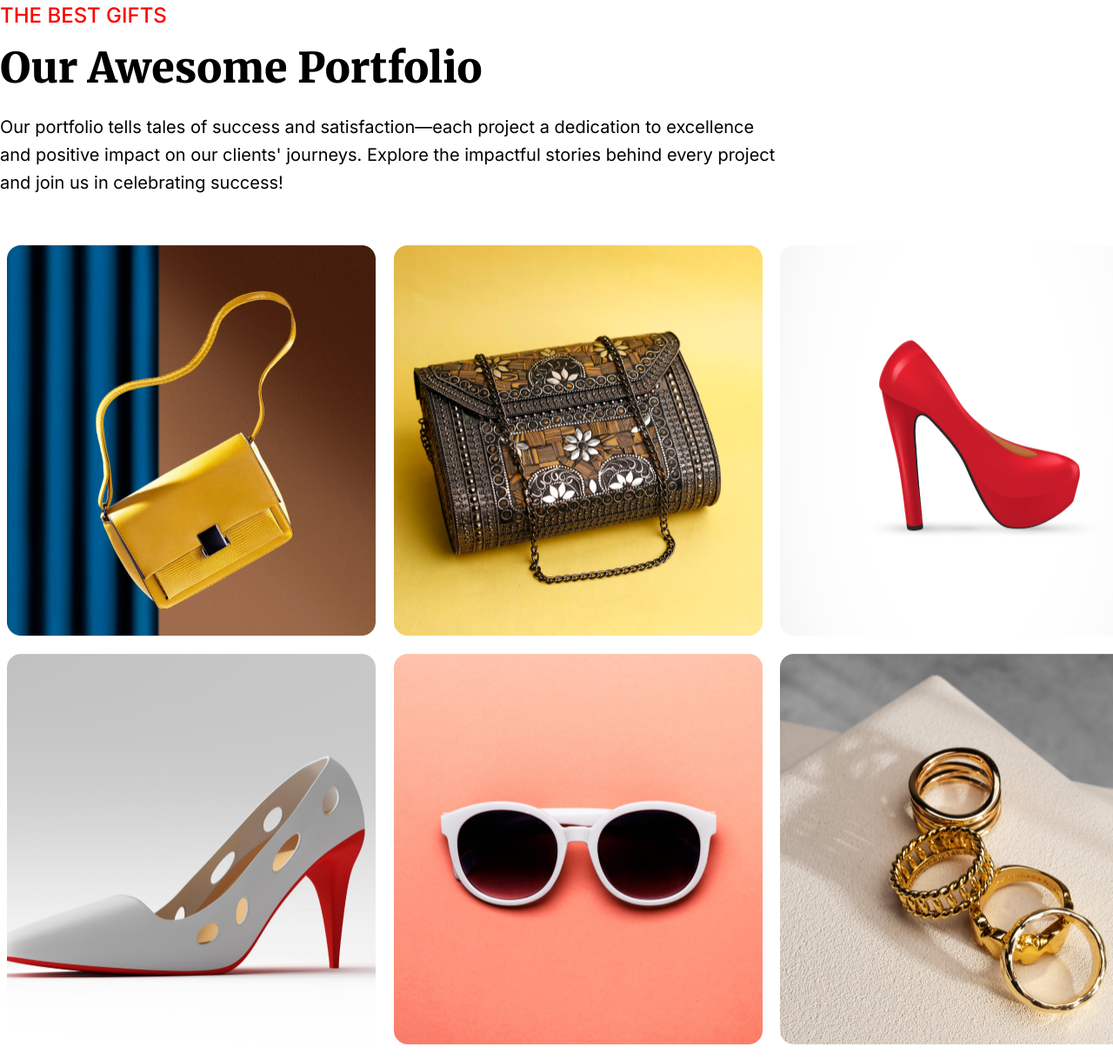
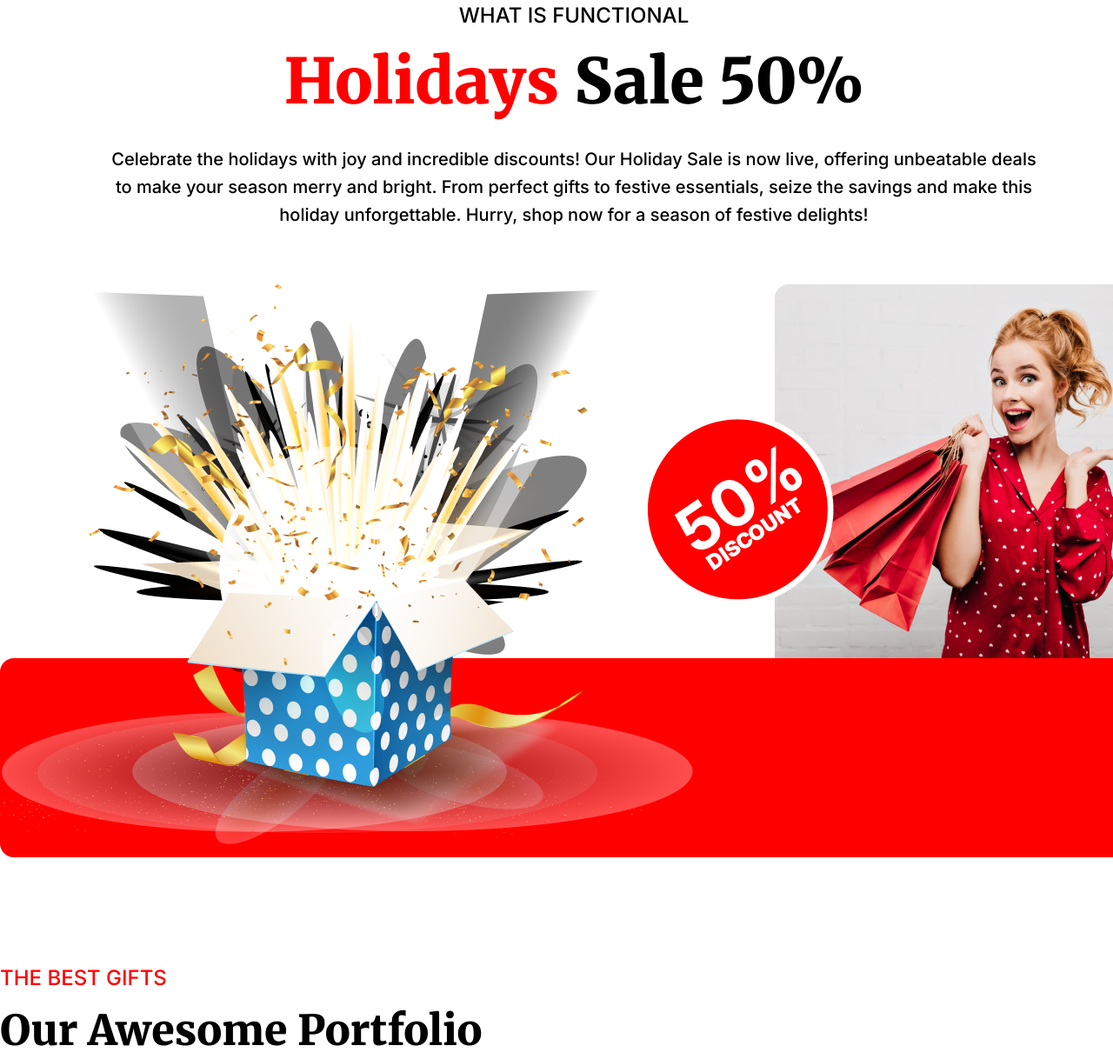
Before and after one commit to Oronno-Akter-Usha/assignment-1-new-year, a plain HTML site: page index.html in a window 1280 px wide. Shown: the part 3700-4918 px from the top of the page at 87% size. Drawn offline with Linux system fonts and the light colour scheme.

Commit message:
add sale-section

```diff
--- a/index.html
+++ b/index.html
@@ -76,6 +76,31 @@
             </div>
         </div>
 
+        <!-- sale-section -->
+        <div class="sale-section">
+            <div class="sale-section-text">
+                <h6 class="fi-500 balck-txt">WHAT IS FUNCTIONAL</h6>
+                <h2 class="fm-900"><span class="red-txt fm-900">Holidays</span> Sale 50%</h2>
+                <p class="fi-500 balck-txt">Celebrate the holidays with joy and incredible discounts! Our Holiday Sale is now live, offering unbeatable deals to make your season merry and bright. From perfect gifts to festive essentials, seize the savings and make this holiday unforgettable. Hurry, shop now for a season of festive delights!</p>
+            </div>
+
+            <div class="sale-section-image">
+                <div class="box-img">
+                    <img src="resources/Group-75.png" alt="">
+                </div>
+                <div class="discount-img">
+                   <img src="resources/Group-44.png" alt="">
+                </div>
+                <div class="girl-img">
+                    <img src="resources/Rectangle-1.png" alt="">
+                </div>
+                <div class="red-img">
+                    <img src="resources/Rectangle-2.png" alt="">
+                </div>
+            </div>
+
+        </div>
+
         <!-- portfolio-section -->
         <div class="portfolio-section">
             <div class="portfolio-section-text">
--- a/styles/style.css
+++ b/styles/style.css
@@ -230,10 +230,63 @@
     width: 276px;
 }
 
+
+
+/* sale-section */
+.sale-section{
+    width: 1320px;
+    margin: 120px auto;
+    text-align: center;
+}
+
+.sale-section-text h6{
+    font-size: 24px;
+    margin-bottom: 16px;
+}
+.sale-section-text h2{
+    font-size: 72px;
+    margin-bottom: 28px;
+}
+.sale-section-text p{
+    width: 1068px;
+    margin: 0px auto 64px;
+    text-align: center;
+    line-height: 32px;
+    font-size: 20px;
+}
+
+.sale-section-image{
+    width: 1320px;
+    height: 663px;
+    position: relative;
+}
+
+.box-img{
+    position: absolute;
+    left: 0px;
+    z-index: 1;
+}
+.girl-img{
+    position: absolute;
+    top: 0px;
+    right: 0px;
+}
+.discount-img{
+    position: absolute;
+    top: 106px;
+    right: 318px;
+    z-index: 1;
+}
+.red-img{
+    position: absolute;
+    bottom: 0px;
+}
+
+
 /* portfolio-section */
 .portfolio-section {
     width: 1330px;
-    margin: 0px auto;
+    margin: 120px auto;
 }
 
 .portfolio-section-text {
@@ -265,6 +318,8 @@
 .portfolio-section-image-container img:hover{
     opacity: 0.5;
 }
+
+
 
 /* subscribe-section */
 .subscribe-section {
@@ -317,6 +372,8 @@
     font-size: 20px;
 }
 
+
+
 /* footer-section */
 footer{
     width: 100%;
```
